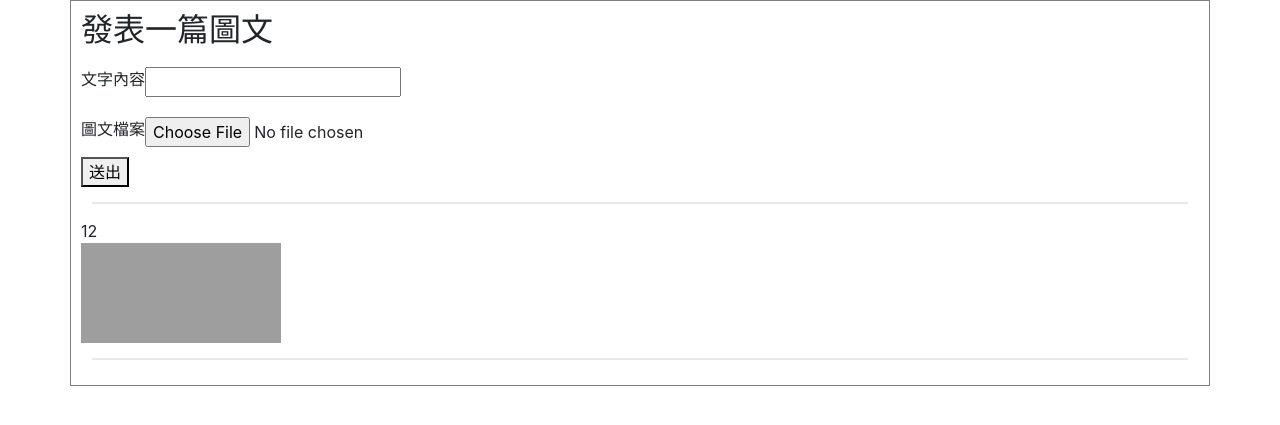
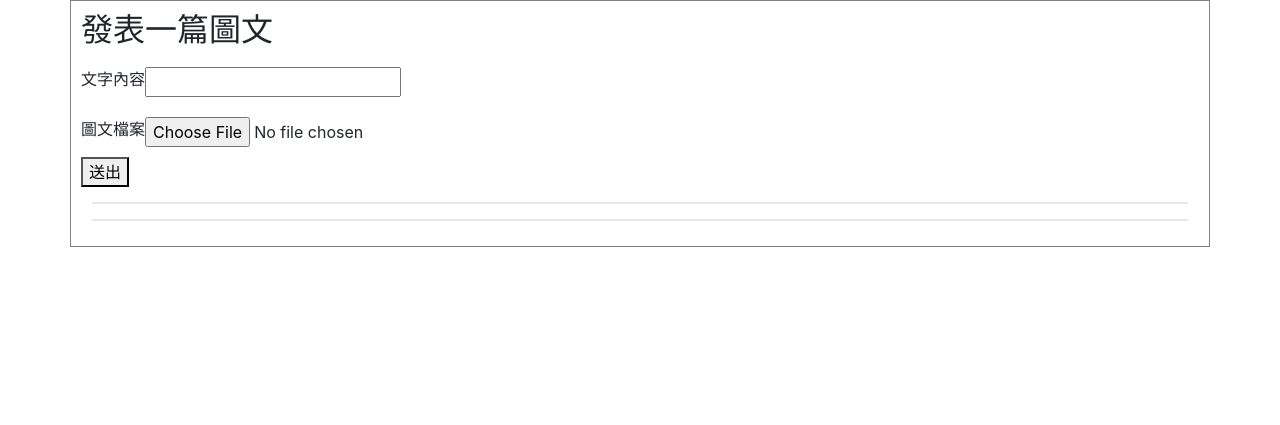
Before and after one commit to stella0320/demo-board-message, a Flask app: page / in a window 1280 px wide. Shown: the top 425 px of the page. Run offline with Flask 3, Linux system fonts and the light colour scheme; some libraries are stand-ins or nearby versions; grey boxes are pictures that could not be loaded.

Commit message:
update index.html

```diff
--- a/templates/index.html
+++ b/templates/index.html
@@ -28,10 +28,10 @@
             <hr class="hr-style">
             <div id="oldMessageDiv">
                 <div class="old-message-container">
-                    <div class="old-message-text">12</div>
+                    <!-- <div class="old-message-text">12</div>
                     <div class="old-message-image">
                         <img class="old-message-img" src="https://www.travel.taipei/d_upload_ttn/sceneadmin/pic/11000848.jpg" />
-                    </div>
+                    </div> -->
                     <hr class="hr-style">
                 </div>
             </div>
```
